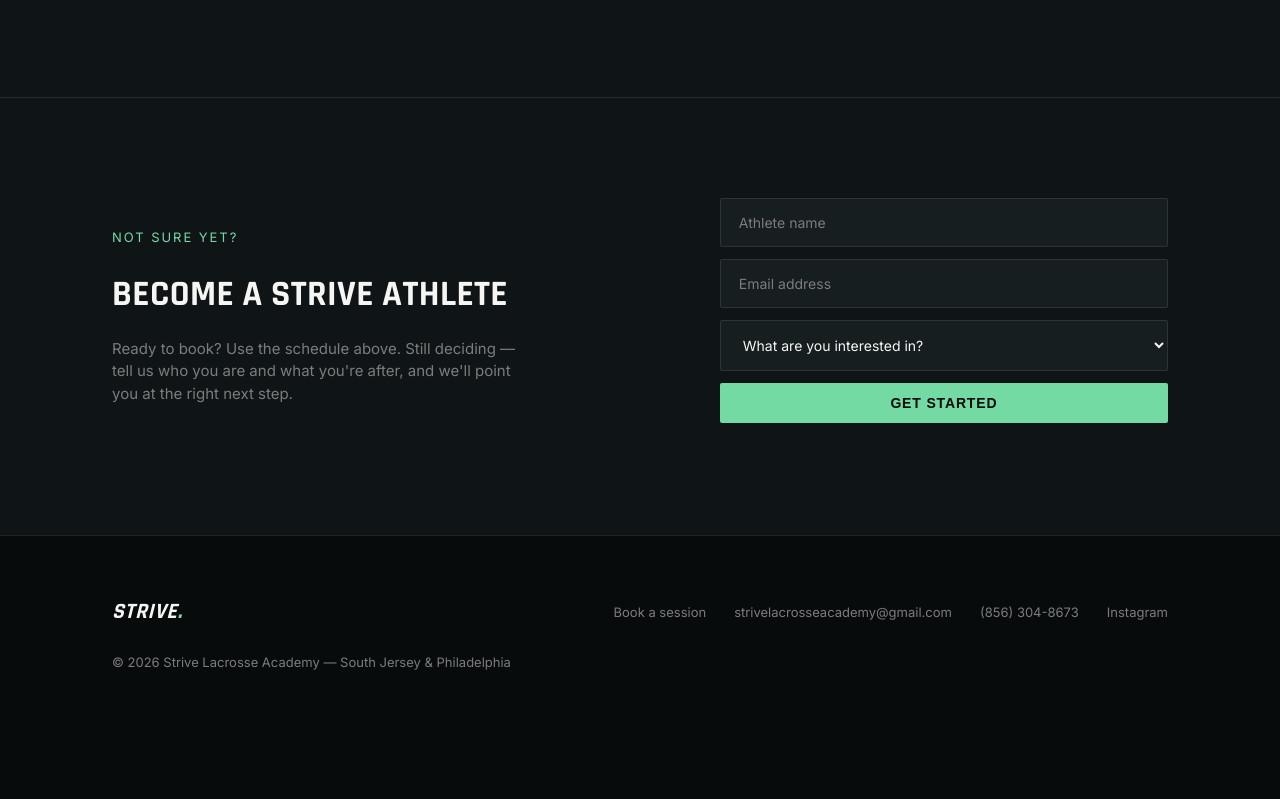
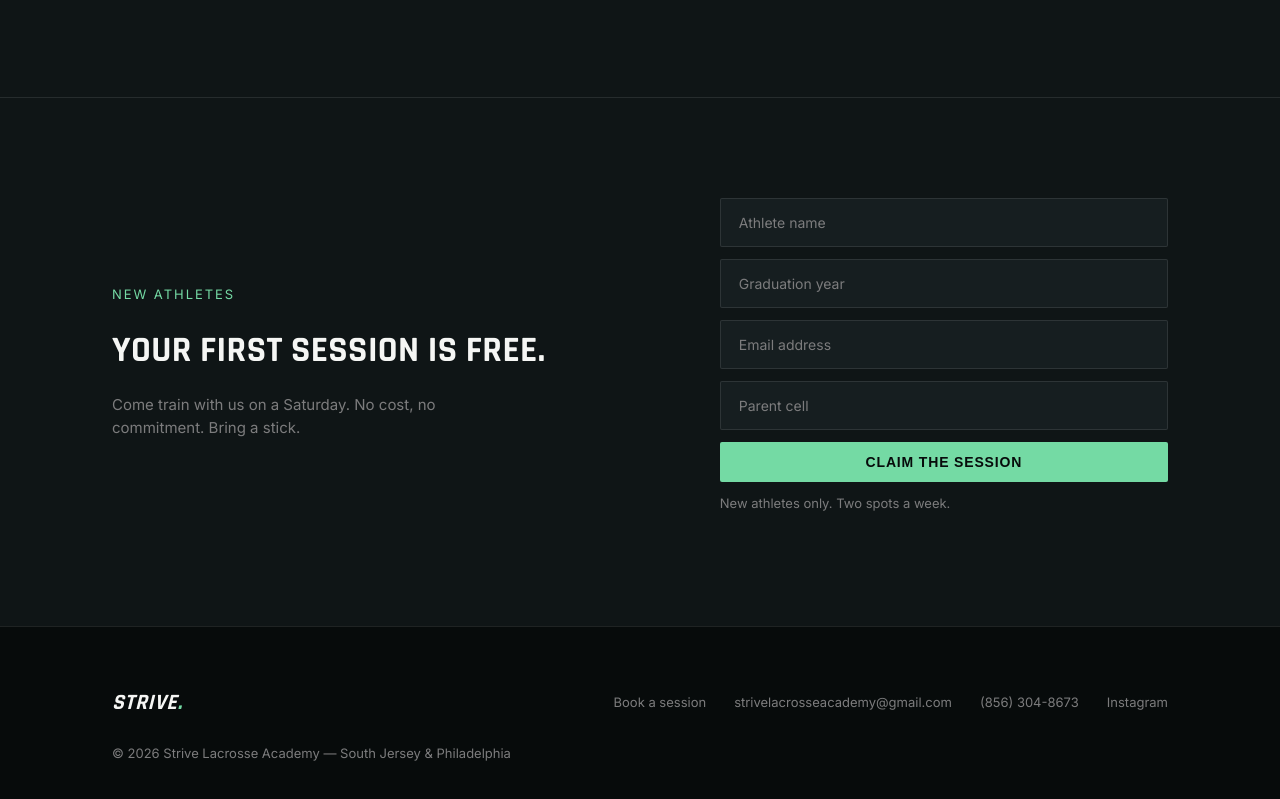
Before and after one commit to seanshelko3-svg/strive-lacrosse-academy, a website: page index.html in a window 1280 px wide. Shown: the part 3663-4462 px from the top of the page. Before the commit the page ends 4376 px from the top, so only its background shows below. Drawn offline with nearby package versions, Linux system fonts and the light colour scheme.

Commit message:
Add files via upload

```diff
--- a/index.html
+++ b/index.html
@@ -368,22 +368,18 @@
 <section class="waitlist" id="become-athlete">
   <div class="wrap waitlist-box">
     <div>
-      <div class="eyebrow">Not sure yet?</div>
-      <h2>Become a Strive Athlete</h2>
-      <p>Ready to book? Use the schedule above. Still deciding — tell us who you are and what you're after, and we'll point you at the right next step.</p>
+      <div class="eyebrow">New athletes</div>
+      <h2>Your first session is free.</h2>
+      <p>Come train with us on a Saturday. No cost, no commitment. Bring a stick.</p>
     </div>
     <form class="waitlist-form" id="athleteSignupForm">
-      <input type="text" placeholder="Athlete name" required>
-      <input type="email" placeholder="Email address" required>
-      <select name="interest" required style="background: var(--surface-raised); border: 1px solid var(--line); color: var(--paper); padding: 15px 18px; font-family: 'Inter'; font-size: 14px; border-radius: 2px;">
-        <option value="" disabled selected>What are you interested in?</option>
-        <option value="fall_training">In-person Fall Training</option>
-        <option value="virtual_calls">Virtual 1-on-1 Coaching Calls</option>
-        <option value="online_course">Strive Online Course</option>
-        <option value="not_sure">Not sure yet</option>
-      </select>
-      <button type="submit" class="btn btn-primary" style="justify-content:center; border:none; cursor:pointer;">Get started</button>
-      <p id="athleteSignupMessage" style="font-size:13px; color:var(--gray); margin:0;"></p>
+      <input type="text" name="athleteName" placeholder="Athlete name" required>
+      <input type="text" name="gradYear" placeholder="Graduation year" required>
+      <input type="email" name="email" placeholder="Email address" required>
+      <input type="tel" name="phone" placeholder="Parent cell" required>
+      <button type="submit" class="btn btn-primary" style="justify-content:center; border:none; cursor:pointer;">Claim the session</button>
+      <p style="font-size:13px; color:var(--gray); margin:0;">New athletes only. Two spots a week.</p>
+      <p id="athleteSignupMessage" style="font-size:13px; color:var(--teal-bright); margin:0;"></p>
     </form>
   </div>
 </section>
@@ -450,9 +446,11 @@
     const form = e.target;
     const messageEl = document.getElementById('athleteSignupMessage');
     const payload = {
-      name: form.querySelector('input[type="text"]').value,
-      email: form.querySelector('input[type="email"]').value,
-      interest: form.querySelector('select[name="interest"]').value,
+      name: form.querySelector('input[name="athleteName"]').value,
+      gradYear: form.querySelector('input[name="gradYear"]').value,
+      email: form.querySelector('input[name="email"]').value,
+      phone: form.querySelector('input[name="phone"]').value,
+      interest: 'free_session',
     };
 
     messageEl.textContent = 'Submitting...';
@@ -463,7 +461,7 @@
         body: JSON.stringify(payload),
       });
       if (!res.ok) throw new Error('Request failed');
-      messageEl.textContent = "You're in! Check your email for next steps.";
+      messageEl.textContent = "Got it — Coach Andrew will text you to lock in a Saturday.";
       form.reset();
     } catch (err) {
       messageEl.textContent = 'Something went wrong — please try again.';
```
